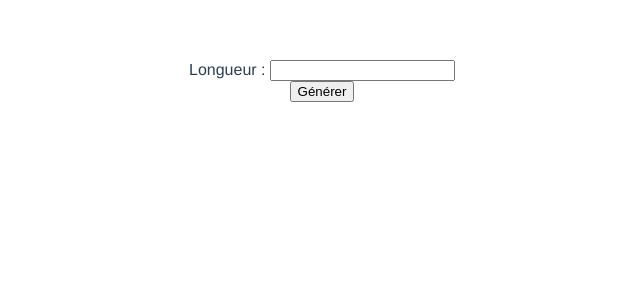
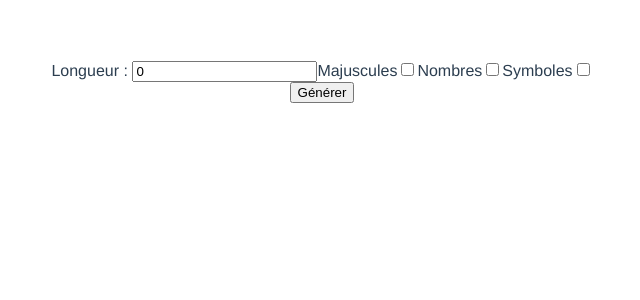
Before and after one commit to Mathausse/password, a Vue app: page / in a window 1280 px wide. Shown: the top 300 px of the page, without its empty margins (318-958 px from the left). Built offline with nearby package versions, Linux system fonts and the light colour scheme.

Commit message:
Gui choix possible

```diff
--- a/src/App.vue
+++ b/src/App.vue
@@ -1,10 +1,18 @@
 <template>
   <div>
     <label>Longueur : </label>
-    <input type="number"/>
+    <input type="number" v-model="this.taille"/>
+    <label>Majuscules</label>
+    <input type="checkbox" v-model="this.avecMaj"/>
+    <label>Nombres</label>
+    <input type="checkbox" v-model="this.avecNom">
+    <label>Symboles</label>
+    <input type="checkbox" v-model="this.avecSym"/>
+
     <div>
-      <button>Générer</button>
+      <button v-on:click="generationMotDePasse(this.taille, this.avecMaj, this.avecNom, this.avecSym)">Générer</button>
     </div>
+    {{this.password}}
   </div>
 </template>
 
@@ -18,12 +26,15 @@ export default {
       MAJUSULE_CODE_CHAR: [],
       NOMBRE_CODE_CHAR: [],
       SYMBOlE_CODE_CHAR: [],
+      password: "",
+      avecMaj: false,
+      avecNom: false,
+      avecSym: false,
+      taille: 0,
     }
   },
   mounted() {
     this.remplissageListe();
-    const password = this.generationMotDePasse(15, true, true, true);
-    console.log(password)
   },
   methods:{
     remplissageListe(){
@@ -43,7 +54,7 @@ export default {
         const c = codeChar[Math.floor(Math.random() * codeChar.length)];
         characteresMotDePasse.push(String.fromCharCode(c));
       }
-      return characteresMotDePasse.join('');
+      this.password = characteresMotDePasse.join('');
     },
     arrayFromLowToHigh(min, max){
       const liste = []
```
